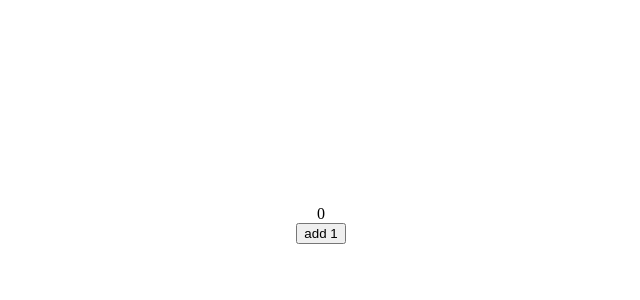
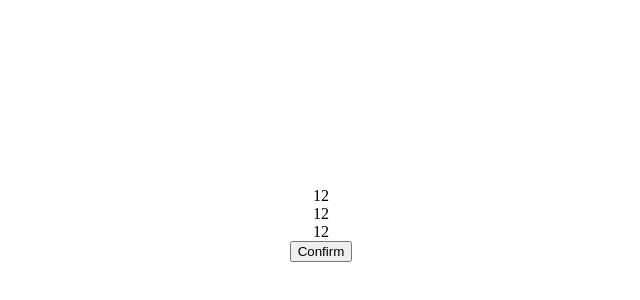
Before and after one commit to jyh4479/study-workspace, a React (Create React App) app in the folder javascript-study/: page / in a window 1280 px wide. Shown: the part 176-476 px from the top of the page, without its empty margins (319-959 px from the left). Built offline with nearby package versions, Linux system fonts and the light colour scheme.

Commit message:
COMPARE SETSTATE
setState를 사용할때 자신의 값이 set될때 왜 prevState를 사용하여 setState를 구성해야하는지에 대한 실험

```diff
--- a/javascript-study/src/App.js
+++ b/javascript-study/src/App.js
@@ -7,6 +7,7 @@ import DateComputeContainer from "./container/DateComputeContainer";
 import TabListContainer from "./container/TabListContainer";
 import CleanUpContainer from "./container/CleanUpContainer";
 import ZustandContainer from "./container/ZustandContainer";
+import SetStateContainer from "./container/SetStateContainer";
 
 const App = () => {
     return (
@@ -18,7 +19,8 @@ const App = () => {
             {/*<DateComputeContainer/>*/}
             {/*<TabListContainer/>*/}
             {/*<CleanUpContainer/>*/}
-            <ZustandContainer/>
+            {/*<ZustandContainer/>*/}
+            <SetStateContainer/>
 
         </AppPageLayout>
     )
--- /dev/null
+++ b/javascript-study/src/container/SetStateContainer/AddNumberContainer/index.js
@@ -0,0 +1,22 @@
+import React, {useEffect} from 'react';
+import {AddNumberContainerLayout} from "./style";
+
+const AddNumberContainer = props => {
+
+    const {addNumber, setAddNumber, confirm, addValue} = props;
+
+    useEffect(() => {
+        // --> 6 증가
+        setAddNumber(prevAddNumber => prevAddNumber + addValue);
+        // --> 3 증가
+        // setAddNumber(addNumber + addValue);
+    }, [addValue, confirm, setAddNumber])
+
+    return (
+        <AddNumberContainerLayout>
+            {addNumber}
+        </AddNumberContainerLayout>
+    );
+};
+
+export default AddNumberContainer;
--- /dev/null
+++ b/javascript-study/src/container/SetStateContainer/AddNumberContainer/style.js
@@ -0,0 +1,6 @@
+import styled from "styled-components";
+import {Center} from "../../../common/display";
+
+export const AddNumberContainerLayout = styled(Center)`
+
+`
--- a/javascript-study/src/container/SetStateContainer/index.js
+++ b/javascript-study/src/container/SetStateContainer/index.js
@@ -1,14 +1,37 @@
 import React, {useState, useEffect} from 'react';
+import {SetStateContainerLayout} from "./style";
+import AddNumberContainer from "./AddNumberContainer";
 
 const SetStateContainer = props => {
 
-    const [count, setCount] = useState(0);
+    const [addNumber, setAddNumber] = useState(0);
     const [confirm, setConfirm] = useState(false);
 
     return (
-        <div>
-
-        </div>
+        <SetStateContainerLayout>
+            <AddNumberContainer
+                addNumber={addNumber}
+                setAddNumber={setAddNumber}
+                confirm={confirm}
+                addValue={1}
+            />
+            <AddNumberContainer
+                addNumber={addNumber}
+                setAddNumber={setAddNumber}
+                confirm={confirm}
+                addValue={2}
+            />
+            <AddNumberContainer
+                addNumber={addNumber}
+                setAddNumber={setAddNumber}
+                confirm={confirm}
+                addValue={3}
+            />
+            <button onClick={() => {
+                setConfirm(prevConfirm => !prevConfirm)
+            }}>Confirm
+            </button>
+        </SetStateContainerLayout>
     );
 };
 
--- a/javascript-study/src/container/SetStateContainer/style.js
+++ b/javascript-study/src/container/SetStateContainer/style.js
@@ -2,5 +2,5 @@ import styled from "styled-components";
 import {Center} from "../../common/display";
 
 export const SetStateContainerLayout = styled(Center)`
-
+    flex-direction: column;
 `
```
